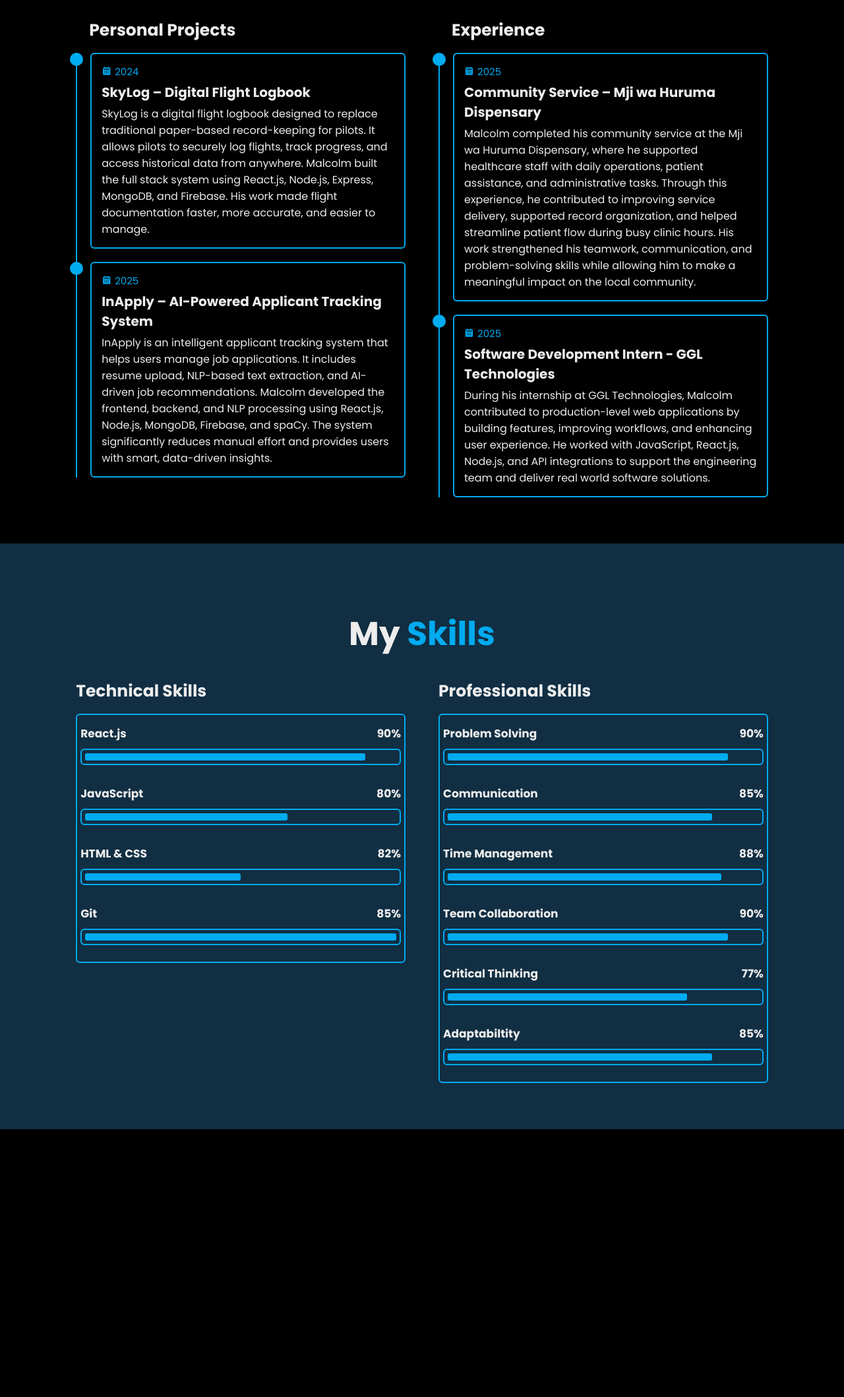
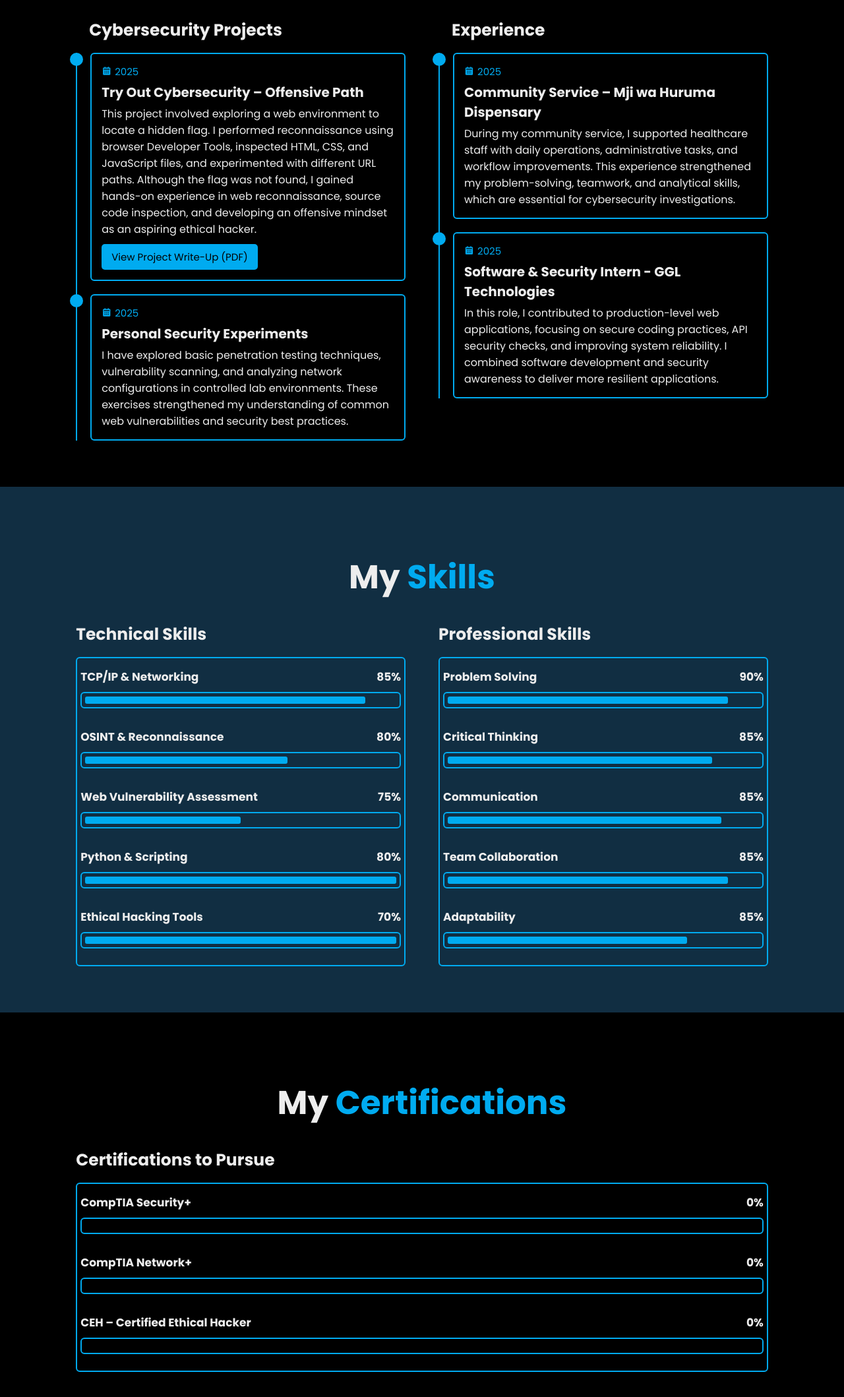
Before and after one commit to colmBandit/portfolio, a plain HTML site: page portfolio.html in a window 1280 px wide. Shown: the part 178-2296 px from the top of the page at 66% size. Before the commit the page ends 1890 px from the top, so only its background shows below. Drawn offline with nearby package versions, Linux system fonts and the light colour scheme.

Commit message:
Initial Commit

```diff
--- a/main.css
+++ b/main.css
@@ -204,7 +204,7 @@ section{
     position: absolute;
     top: 0;
     right: 0;
-    width: 45%;
+    width: 40%;
     height: 100%;
     background: transparent;
     transition: 3s;
@@ -439,3 +439,110 @@ section{
 .skills-column:nth-child(2) .skills-content .progress:nth-child(6) .bar span{
     width: 85%;
 }
+/* ------------------ Certifications Section ------------------ */
+.certifications{
+    min-height: auto;
+    padding-bottom: 7rem;
+}
+
+.certifications .skills-row{
+    display: flex;
+    flex-wrap: wrap;
+    gap: 5rem;
+}
+.certifications .skills-column{
+    flex: 1 1 40rem;
+}
+.certifications .skills-column .title{
+    font-size: 2.5rem;
+    margin: 0 0 1.5rem;
+}
+.certifications .skills-box .skills-content{
+    position: relative;
+    border: .2rem solid var(--main-color);
+    border-radius: .6rem;
+    padding: .5rem;
+    z-index: 1;
+}
+.certifications .skills-box .skills-content::before{
+    content: '';
+    position: absolute;
+    top: 0;
+    left: 0;
+    width: 0;
+    height: 100%;
+    background: var(--second-bg-color);
+    z-index: -1;
+    transition: .5s;
+}
+.certifications .skills-box .skills-content:hover::before{
+    width: 100%;
+}
+.certifications .skills-content .progress{
+    padding: 1rem 0;
+}
+.certifications .skills-content .progress h3{
+    font-size: 1.7rem;
+    display: flex;
+    justify-content: space-between;
+}
+.certifications .skills-content .progress h3 span{
+    color: var(--text-color);
+}
+.certifications .skills-content .progress .bar{
+    height: 2.5rem;
+    border-radius: .6rem;
+    border: .2rem solid var(--main-color);
+    padding: .5rem;
+    margin: 1rem 0;
+}
+.certifications .skills-content .progress .bar span{
+    display: block;
+    height: 100%;
+    border-radius: .3rem;
+    background: var(--main-color);
+
+}
+/* ------------------ Certifications Progress Bar Widths ------------------ */
+.certifications .skills-column:nth-child(1) .skills-content .progress:nth-child(1) .bar span{
+    width: 0%;
+}
+.certifications .skills-column:nth-child(1) .skills-content .progress:nth-child(2) .bar span{
+    width: 0%;
+}
+.certifications .skills-column:nth-child(1) .skills-content .progress:nth-child(3) .bar span{
+    width: 0%;
+}
+.certifications .skills-column:nth-child(1) .skills-content .progress:nth-child(4) .bar span{
+    width: 0%;
+}
+
+/* ------------------ PDF Link Styling in Portfolio ------------------ */
+.portfolio-content .content a{
+    display: inline-block;
+    margin-top: 1rem;
+    padding: 0.8rem 1.5rem;
+    font-size: 1.5rem;
+    color: var(--bg-color);
+    background: var(--main-color);
+    border-radius: 0.5rem;
+    transition: 0.3s;
+    text-decoration: none;
+}
+.portfolio-content .content a:hover{
+    background: var(--text-color);
+    color: var(--main-color);
+}
+
+.video-container {
+    width: 100%;
+    max-width: 800px;
+    margin: 0 auto;
+    margin-top: 2rem;
+}
+
+.video-container video {
+    width: 100%;
+    border-radius: 15px;
+    outline: 2px solid var(--main-color);
+}
--- a/portfolio.html
+++ b/portfolio.html
@@ -24,34 +24,26 @@
 
         <div class="portfolio-row">
             <div class="portfolio-column">
-                <h3 class="title">Personal Projects</h3>
+                <h3 class="title">Cybersecurity Projects</h3>
 
                 <div class="portfolio-box">
                     <div class="portfolio-content">
                         <div class="content">
-                            <div class="year"><i class='bx bxs-calendar'></i>2024</div>
-                            <h3>SkyLog – Digital Flight Logbook</h3>
-                            <p>SkyLog is a digital flight logbook designed to replace traditional paper-based record-keeping for pilots. It allows pilots to securely log flights, track progress,
-                                and access historical data from anywhere. Malcolm built the full stack system using React.js, Node.js, Express, MongoDB, and Firebase. His work made flight
-                                documentation faster, more accurate, and easier to manage.</p>
+                            <div class="year"><i class='bx bxs-calendar'></i>2025</div>
+                            <h3>Try Out Cybersecurity – Offensive Path</h3>
+                            <p>This project involved exploring a web environment to locate a hidden flag. I performed reconnaissance using browser Developer Tools, inspected HTML, CSS, and JavaScript files, and experimented with different URL paths. Although the flag was not found, I gained hands-on experience in web reconnaissance, source code inspection, and developing an offensive mindset as an aspiring ethical hacker.</p>
+                            <a href="https://drive.google.com/file/d/1qv38bHsg9Dz_xiLy28-eRC_M5OqNFDA2/view?usp=drive_link" target="_blank">View Project Write-Up (PDF)</a>
                         </div>
                     </div>
-
                     <div class="portfolio-content">
                         <div class="content">
                             <div class="year"><i class='bx bxs-calendar'></i>2025</div>
-                            <h3>InApply – AI-Powered Applicant Tracking System</h3>
-                            <p>InApply is an intelligent applicant tracking system that helps users manage job applications.
-                                It includes resume upload, NLP-based text extraction, and AI-driven job recommendations.
-                                Malcolm developed the frontend, backend, and NLP processing using React.js, Node.js, MongoDB,
-                                Firebase, and spaCy. The system significantly reduces manual effort and provides users with smart,
-                                data-driven insights.</p>
+                            <h3>Personal Security Experiments</h3>
+                            <p>I have explored basic penetration testing techniques, vulnerability scanning, and analyzing network configurations in controlled lab environments. These exercises strengthened my understanding of common web vulnerabilities and security best practices.</p>
                         </div>
                     </div>
                 </div>
             </div>
-
-
 
             <div class="portfolio-column">
                 <h3 class="title">Experience</h3>
@@ -61,30 +53,27 @@
                         <div class="content">
                             <div class="year"><i class='bx bxs-calendar'></i>2025</div>
                             <h3>Community Service – Mji wa Huruma Dispensary</h3>
-                            <p>Malcolm completed his community service at the Mji wa Huruma Dispensary, where he supported healthcare
-                                staff with daily operations, patient assistance, and administrative tasks. Through this experience, he
-                                contributed to improving service delivery, supported record organization, and helped streamline patient
-                                flow during busy clinic hours. His work strengthened his teamwork, communication, and problem-solving
-                                skills while allowing him to make a meaningful impact on the local community.</p>
+                            <p>During my community service, I supported healthcare staff with daily operations,
+                                administrative tasks, and workflow improvements. This experience strengthened my
+                                problem-solving, teamwork, and analytical skills, which are essential for cybersecurity
+                                 investigations.</p>
                         </div>
                     </div>
 
                     <div class="portfolio-content">
                         <div class="content">
                             <div class="year"><i class='bx bxs-calendar'></i>2025</div>
-                            <h3>Software Development Intern - GGL Technologies</h3>
-                            <p>During his internship at GGL Technologies, Malcolm contributed
-                                to production-level web applications by building features, improving
-                                workflows, and enhancing user experience. He worked with JavaScript, React.js,
-                                Node.js, and API integrations to support the engineering team and deliver real
-                                world software solutions.</p>
+                            <h3>Software & Security Intern - GGL Technologies</h3>
+                            <p>In this role, I contributed to production-level web applications, focusing
+                                on secure coding practices, API security checks, and improving system reliability.
+                                I combined software development and security awareness to deliver more resilient
+                                applications.</p>
                         </div>
                     </div>
                 </div>
             </div>
         </div>
     </section>
-
 
     <section class="skills" id="skills">
         <h2 class="heading">My <span>Skills</span></h2>
@@ -96,22 +85,27 @@
                 <div class="skills-box">
                     <div class="skills-content">
                         <div class="progress">
-                            <h3>React.js <span>90%</span></h3>
+                            <h3>TCP/IP & Networking <span>85%</span></h3>
                             <div class="bar"><span></span></div>
                         </div>
 
                         <div class="progress">
-                            <h3>JavaScript <span>80%</span></h3>
+                            <h3>OSINT & Reconnaissance <span>80%</span></h3>
                             <div class="bar"><span></span></div>
                         </div>
 
                         <div class="progress">
-                            <h3>HTML & CSS <span>82%</span></h3>
+                            <h3>Web Vulnerability Assessment <span>75%</span></h3>
                             <div class="bar"><span></span></div>
                         </div>
 
                         <div class="progress">
-                            <h3>Git <span>85%</span></h3>
+                            <h3>Python & Scripting <span>80%</span></h3>
+                            <div class="bar"><span></span></div>
+                        </div>
+
+                        <div class="progress">
+                            <h3>Ethical Hacking Tools <span>70%</span></h3>
                             <div class="bar"><span></span></div>
                         </div>
                     </div>
@@ -129,27 +123,51 @@
                         </div>
 
                         <div class="progress">
+                            <h3>Critical Thinking <span>85%</span></h3>
+                            <div class="bar"><span></span></div>
+                        </div>
+
+                        <div class="progress">
                             <h3>Communication <span>85%</span></h3>
                             <div class="bar"><span></span></div>
                         </div>
 
                         <div class="progress">
-                            <h3>Time Management <span>88%</span></h3>
+                            <h3>Team Collaboration <span>85%</span></h3>
                             <div class="bar"><span></span></div>
                         </div>
 
                         <div class="progress">
-                            <h3>Team Collaboration <span>90%</span></h3>
+                            <h3>Adaptability <span>85%</span></h3>
+                            <div class="bar"><span></span></div>
+                        </div>
+                    </div>
+                </div>
+            </div>
+        </div>
+    </section>
+
+    <section class="certifications" id="certifications">
+        <h2 class="heading">My <span>Certifications</span></h2>
+
+        <div class="skills-row">
+            <div class="skills-column">
+                <h3 class="title">Certifications to Pursue</h3>
+
+                <div class="skills-box">
+                    <div class="skills-content">
+                        <div class="progress certifications">
+                            <h3>CompTIA Security+ <span>0%</span></h3>
                             <div class="bar"><span></span></div>
                         </div>
 
-                        <div class="progress">
-                            <h3>Critical Thinking <span>77%</span></h3>
+                        <div class="progress certifications">
+                            <h3>CompTIA Network+ <span>0%</span></h3>
                             <div class="bar"><span></span></div>
                         </div>
 
-                        <div class="progress">
-                            <h3>Adaptabiltity <span>85%</span></h3>
+                        <div class="progress certifications">
+                            <h3>CEH – Certified Ethical Hacker <span>0%</span></h3>
                             <div class="bar"><span></span></div>
                         </div>
                     </div>
--- a/style.css
+++ /dev/null
@@ -1,208 +0,0 @@
-@import url('https://fonts.googleapis.com/css2?family=Poppins:wght@300;400;500;600;700;800;900&display=swap');
-
-*{
-    margin: 0;
-    padding: 0;
-    box-sizing: border-box;
-    font-family: 'Poppins', sans-serif;
-}
-
-body{
-    background: #081b29;
-    color: #ededed;
-
-}
-
-.header{
-    position: fixed;
-    top: 0;
-    left: 0;
-    width: 100%;
-    padding: 20px;
-    background: transparent;
-    display: flex;
-    justify-content: space-between;
-    align-items: center;
-    z-index: 100;
-}
-
-.logo{
-    position: relative;
-    font-size: 25px;
-    color: #ededed;
-    text-decoration: none;
-    font-weight: 600;
-}
-.logo::before{
-    content: '';
-    position: absolute;
-    top: 0;
-    right: 0;
-    width: 100%;
-    height: 100%;
-    background: #081b29;
-    animation: showRight 1s ease forwards;
-    animation-delay: .4s;
-}
-
-.navbar a{
-    font-size: 15px;
-    color: #ededed;
-    text-decoration: none;
-    font-weight: 500;
-    margin-left: 35px;
-}
-.navbar a:hover,
-.navbar a.active{
-    color: #0593f9;
-}
-.home{
-    height: 100vh;
-    background: url('home.jpg') no-repeat;
-    background-position: right;
-    display:flex;
-    align-items: center;
-    padding: 0 10%;
-}
-
-.home-content{
-    max-width: 700px;
-}
-.home-content h1{
-    position: relative;
-    font-size: 46px;
-    font-weight: 700;
-    line-height: 1.2;
-}
-
-.home-content h3{
-    position: relative;
-    font-size: 22px;
-    font-weight: 700;
-    color: #0593f9;
-}
-
-.home-content p{
-    position: relative;
-    font-size: 14px;
-    margin: 20px 0 40px;
-}
-
-.home-content .btn-box{
-    display: flex;
-    justify-content: space-between;
-    width: 345px;
-    height: 50px;
-}
-
-.btn-box a{
-    position: relative;
-    display: inline-flex;
-    justify-content: center;
-    align-items: center;
-    width: 150px;
-    height: 100%;
-    background: #0593f9;
-    border: 2px solid #0593f9;
-    border-radius: 8px;
-    font-size: 19px;
-    color: #081b29;
-    text-decoration: none;
-    font-weight: 600;
-    letter-spacing: 1px;
-    z-index: 1;
-    overflow: hidden;
-    transition: .5s;
-}
-.btn-box a:hover{
-    color: #0593f9;
-}
-.btn-box a:nth-child(2){
-    background: transparent;
-    color: #0593f9;
-}
-.btn-box a:nth-child(2):hover{
-    color: #081b29;
-}
-.btn-box a:nth-child(2)::before{
-    background: #0593f9;
-}
-.btn-box a::before{
-    content: '';
-    position: absolute;
-    top: 0;
-    left: 0;
-    width: 0%;
-    height: 100%;
-    background: #081b29;
-    z-index: -1;
-    transition: .5s;
-}
-.btn-box a:hover::before{
-   width: 100%;
-}
-
-.home-sci{
-    position: absolute;
-    bottom: 20px;
-    width: 170px;
-    display: flex;
-    justify-content: space-between;
-
-}
-.home-sci a{
-    position: relative;
-    display: inline-flex;
-    justify-content: center;
-    align-items: center;
-    width: 40px;
-    height: 40px;
-    background: transparent;
-    border:2px solid #0593f9;
-    border-radius: 50%;
-    font-size: 20px;
-    color: #0593f9;
-    text-decoration: none;
-    z-index: 1;
-    overflow: hidden;
-    transition: .5s;
-}
-.home-sci a:hover{
-    color: #081b29;
-}
-.home-sci a::before{
-    content: '';
-    position: absolute;
-    top: 0;
-    left: 0;
-    width: 0%;
-    height: 100%;
-    background: #0593f9;
-    z-index: -1;
-    transition: .5s;
-}
-
-.home-sci a:hover::before{
-    width: 100%;
-}
-
-.home-imgHover{
-    position: absolute;
-    top: 0;
-    right: 30px;
-    width: 500px;
-    height: 100%;
-    background: transparent;
-    transition: 3s;
-}
-.home-imgHover:hover{
-    background: #081b29;
-    opacity: .8;
-}
-
-/*KEYFRAMES ANIMATION*/
-@keyframes showRight {
-    100%{
-        width: 0;
-    }
-}
```
Also changed, not shown: index.html (+15 -16 lines), pitch.html (+13 -0 lines).
